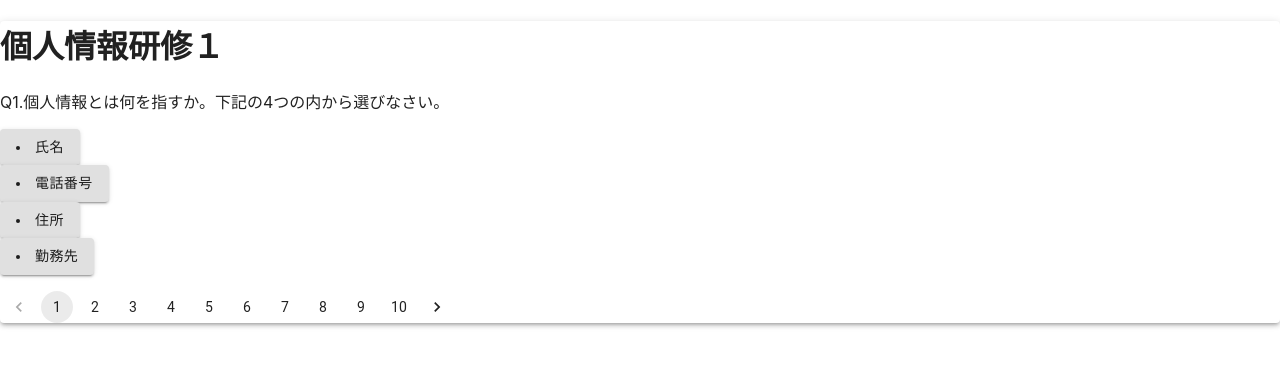
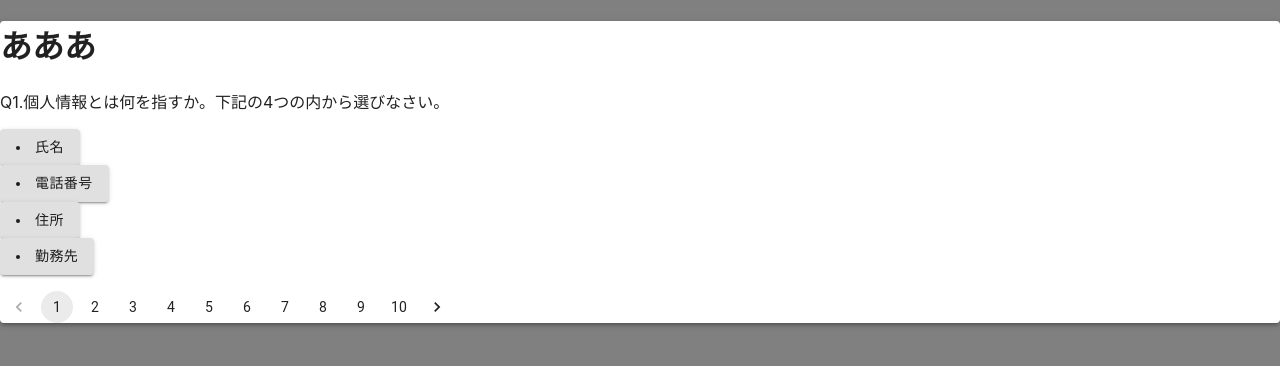
Before and after one commit to shameeraudayanga/e-learning, a React (Create React App) app in the folder client/: page / in a window 1280 px wide. Shown: the top 366 px of the page. Built offline with nearby package versions, Linux system fonts and the light colour scheme.

Commit message:
CSS追加

```diff
--- /dev/null
+++ b/client/src/Assets/S_002.css
@@ -0,0 +1,12 @@
+body {
+    background-color: gray;
+    height: 100%;
+}
+
+.paper {
+    margin: 30px;
+    height: 800px;
+    top: 50px;
+    position: relative;
+    text-align: center;
+}
--- a/client/src/components/question.jsx
+++ b/client/src/components/question.jsx
@@ -2,8 +2,8 @@ import React from 'react';
 const Question = (props) => {
     return(
         <div>
-            <h1>個人情報研修１</h1>
-            {props.contents}
+            <h1>{props.contentsquestion}</h1>
+            {props.contentstext}
         </div>
     );
 }
--- a/client/src/views/S_002.jsx
+++ b/client/src/views/S_002.jsx
@@ -5,6 +5,7 @@ import Paper from '@material-ui/core/paper';
 import { getData } from '../variables/getData';
 import { makeStyles } from '@material-ui/core/styles';
 import Pagination from '@material-ui/lab/Pagination';
+import '../Assets/S_002.css'
 
 const useStyles = makeStyles((theme) => ({
   root: {
@@ -39,11 +40,13 @@ const S_002 = () => {
     <li key={data.contents_detail_id}>{data.choice4}</li>));
 
   return (
+    <body>
     <Paper elevation={3}>
-       <div className={classes.root}>
+       <div className={classes.root} >
             {current_data.map((data) => (
                 <Question key={data.contents_detail_id}
-                contents={data.contents_statement}
+                contentstext={data.contents_statement}
+                contentsquestion={data.contents_name}
                 />
             ))}
       {current_data.map((data) => (
@@ -57,6 +60,7 @@ const S_002 = () => {
       <Pagination count={getData.length} Page={page} onChange={handleChange} siblingCount={3} />
       </div>
     </Paper>
+    </body>
   );
 }
 
```
